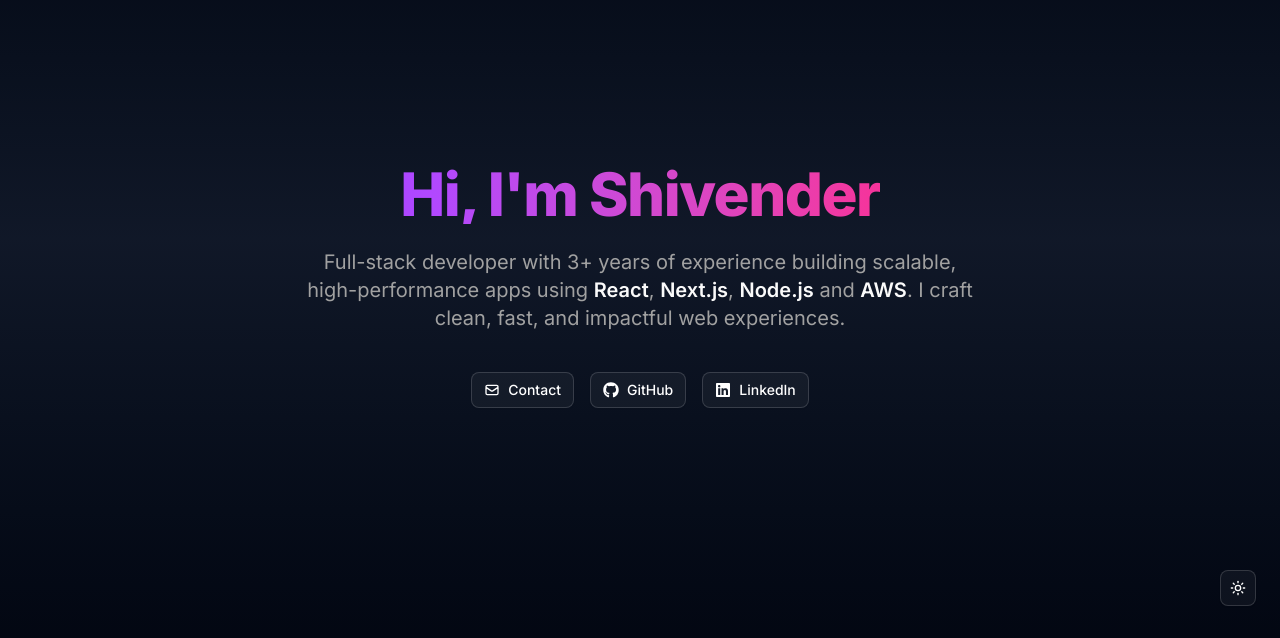
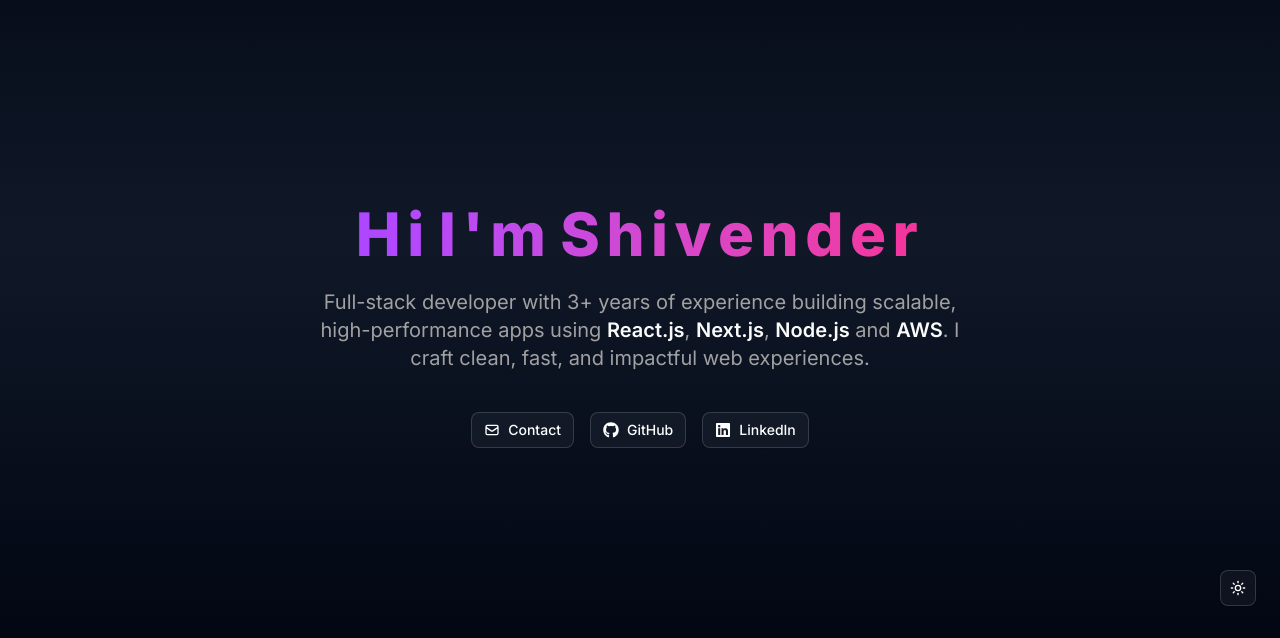
Before and after one commit to Shivender-Kun/Shivender-Kun, a Next.js app: page / in a window 1280 px wide. Shown: the part 162-800 px from the top of the page. Built offline with nearby package versions, Linux system fonts and the light colour scheme.

Commit message:
styles updated

```diff
--- a/src/components/ExperienceSection.tsx
+++ b/src/components/ExperienceSection.tsx
@@ -5,26 +5,29 @@
 
 export default function ExperienceSection() {
   return (
-    <section id="experience" className="py-20 px-4 sm:px-6 lg:px-8">
+    <motion.section
+      initial={{ opacity: 0, y: 100 }}
+      whileInView={{ opacity: 1, y: 0 }}
+      transition={{ duration: 0.2 }}
+      id="experience"
+      className="py-20 px-4 sm:px-6 lg:px-8"
+    >
       <div className="max-w-5xl mx-auto space-y-12">
         <motion.h2
           className="text-3xl sm:text-4xl font-bold text-center"
           initial={{ opacity: 0, y: 20 }}
           whileInView={{ opacity: 1, y: 0 }}
           transition={{ duration: 0.6 }}
-          viewport={{ once: true }}
+          // viewport={{ once: true }}
         >
           Experience
         </motion.h2>
 
         <div className="space-y-8">
           {experience.map((exp, index) => (
-            <motion.div
+            <div
               key={index}
-              initial={{ opacity: 0, y: 30 }}
-              whileInView={{ opacity: 1, y: 0 }}
-              transition={{ delay: index * 0.1, duration: 0.6 }}
-              viewport={{ once: true }}
+              // viewport={{ once: true }}
               className="border border-border shadow-sm rounded-xl p-6 transition hover:shadow-md card-style"
             >
               <div className="flex flex-col sm:flex-row sm:items-center sm:justify-between">
@@ -55,10 +58,10 @@
                   </span>
                 ))}
               </div>
-            </motion.div>
+            </div>
           ))}
         </div>
       </div>
-    </section>
+    </motion.section>
   );
 }
--- a/src/components/Hero.tsx
+++ b/src/components/Hero.tsx
@@ -9,6 +9,25 @@
 
 export default function Hero() {
   const { theme, setTheme } = useTheme();
+
+  const words = [
+    "H",
+    "i",
+    " ",
+    "I",
+    "'",
+    "m",
+    " ",
+    "S",
+    "h",
+    "i",
+    "v",
+    "e",
+    "n",
+    "d",
+    "e",
+    "r",
+  ];
 
   return (
     <section className="min-h-[100vh] w-full flex flex-col items-center justify-center text-center px-4 space-y-6 overflow-hidden">
@@ -28,14 +47,19 @@
       </div>
 
       {/* Title */}
-      <motion.h1
-        initial={{ opacity: 0, y: 20 }}
-        animate={{ opacity: 1, y: 0 }}
-        transition={{ delay: 0.1 }}
-        className="text-5xl sm:text-6xl font-extrabold tracking-tight bg-clip-text text-transparent bg-gradient-to-r from-purple-500 to-pink-500"
-      >
-        {`Hi, I'm Shivender`}
-      </motion.h1>
+      <div className="text-center mt-20 text-5xl sm:text-6xl font-extrabold tracking-tight bg-clip-text text-transparent bg-gradient-to-r from-purple-500 to-pink-500">
+        {words.map((word, i) => (
+          <motion.span
+            key={i}
+            initial={{ opacity: 0, y: 10 }}
+            animate={{ opacity: 1, y: 0 }}
+            transition={{ delay: i * 0.1, duration: 1 }}
+            className="inline-block mr-2"
+          >
+            {word}
+          </motion.span>
+        ))}
+      </div>
 
       {/* Subtitle */}
       <motion.p
@@ -46,7 +70,7 @@
       >
         Full-stack developer with 3+ years of experience building scalable,
         high-performance apps using{" "}
-        <span className="font-semibold text-foreground">React</span>,{" "}
+        <span className="font-semibold text-foreground">React.js</span>,{" "}
         <span className="font-semibold text-foreground">Next.js</span>,{" "}
         <span className="font-semibold text-foreground">Node.js</span> and{" "}
         <span className="font-semibold text-foreground">AWS</span>. I craft
--- a/src/components/Section.tsx
+++ b/src/components/Section.tsx
@@ -1,7 +1,6 @@
 "use client";
 
-import { motion, useAnimation, useInView } from "framer-motion";
-import { useEffect, useRef } from "react";
+import { motion } from "framer-motion";
 
 export default function Section({
   children,
@@ -12,26 +11,11 @@
   title?: string;
   fullHeight?: boolean;
 }) {
-  const ref = useRef(null);
-  const inView = useInView(ref, { once: true, margin: "-100px" });
-  const controls = useAnimation();
-
-  useEffect(() => {
-    if (inView) {
-      controls.start("visible");
-    }
-  }, [inView, controls]);
-
   return (
     <motion.section
-      ref={ref}
-      initial="hidden"
-      animate={controls}
-      variants={{
-        hidden: { opacity: 0, y: 40 },
-        visible: { opacity: 1, y: 0 },
-      }}
-      transition={{ duration: 0.6, ease: "easeOut" }}
+      initial={{ opacity: 0, y: 100 }}
+      whileInView={{ opacity: 1, y: 0 }}
+      transition={{ duration: 0.5 }}
       className={`${
         fullHeight ? "min-h-screen" : "py-16"
       } px-6 sm:px-8 flex flex-col items-center justify-center scroll-mt-20`}
```
Also changed, not shown: src/app/page.tsx (+4 -4 lines).
